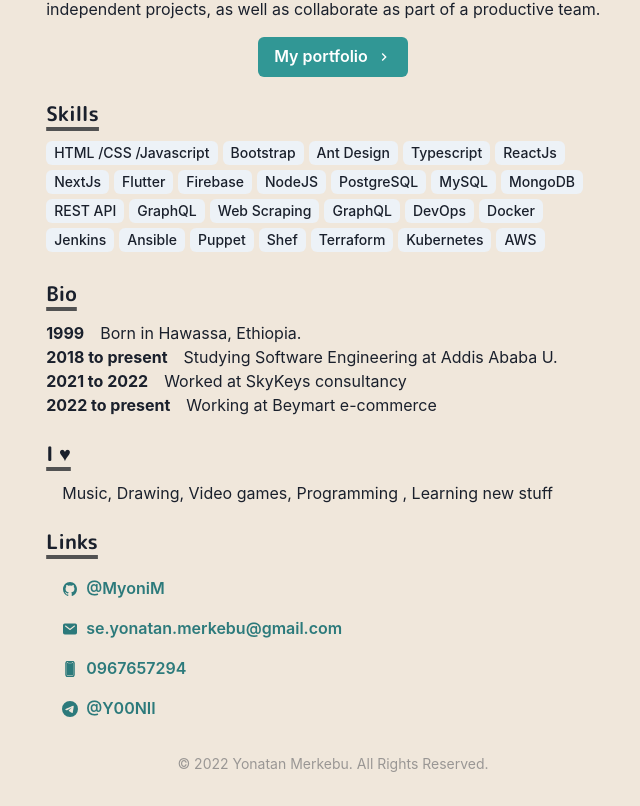
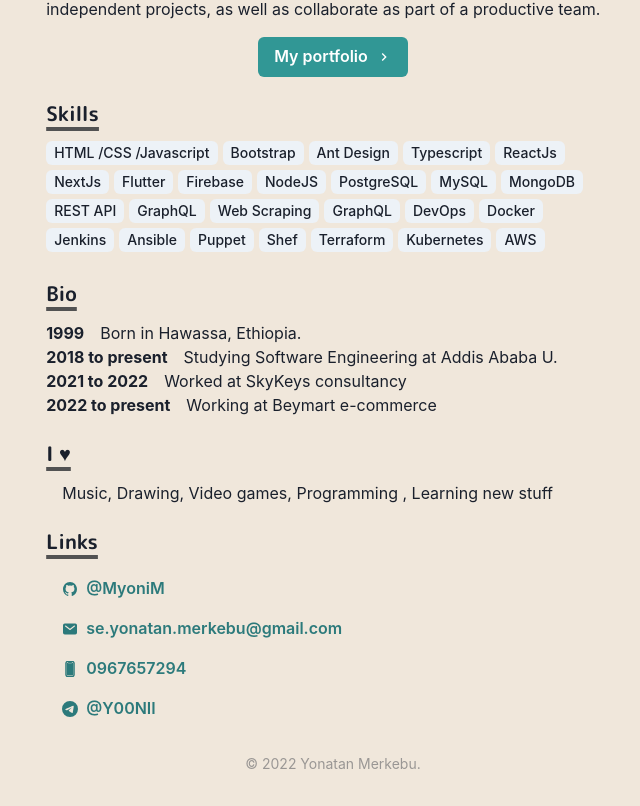
Before and after one commit to MyoniM/simple-portfolio-website, a Next.js app: page / in a window 1280 px wide. Shown: the part 463-1269 px from the top of the page, without its empty margins (307-947 px from the left). Built offline with nearby package versions, Linux system fonts and the light colour scheme.

Commit message:
removed rights mssg from footer, added image meta

```diff
--- a/components/footer.js
+++ b/components/footer.js
@@ -3,7 +3,7 @@ import { Box } from '@chakra-ui/react'
 const Footer = () => {
   return (
     <Box align="center" opacity={0.4} fontSize="sm">
-      &copy; {new Date().getFullYear()} Yonatan Merkebu. All Rights Reserved.
+      &copy; {new Date().getFullYear()} Yonatan Merkebu.
     </Box>
   )
 }
--- a/components/layouts/main.js
+++ b/components/layouts/main.js
@@ -15,6 +15,9 @@ const Main = ({ children, router }) => {
         <meta property="og:site_name" content="Yonatan Merkebu's Homepage" />
         <meta property="og:type" content="website" />
         <meta property="og:image" content="/card.png" />
+        <meta property="og:title" content="Title" />
+        <meta property="og:image" content="/images/me.jpg" />
+
         <title>Yonatan Merkebu - Homepage</title>
       </Head>
 
```
